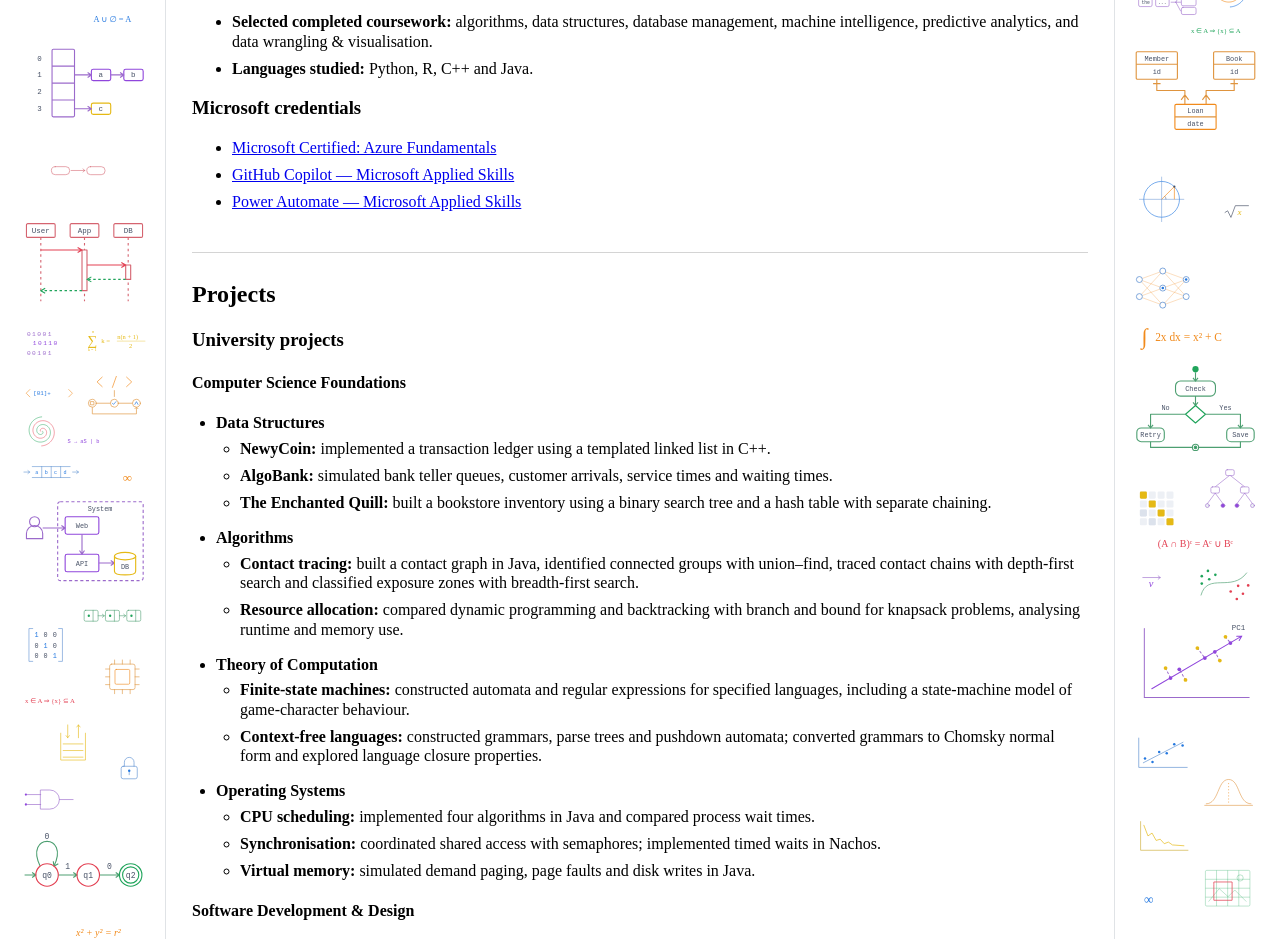
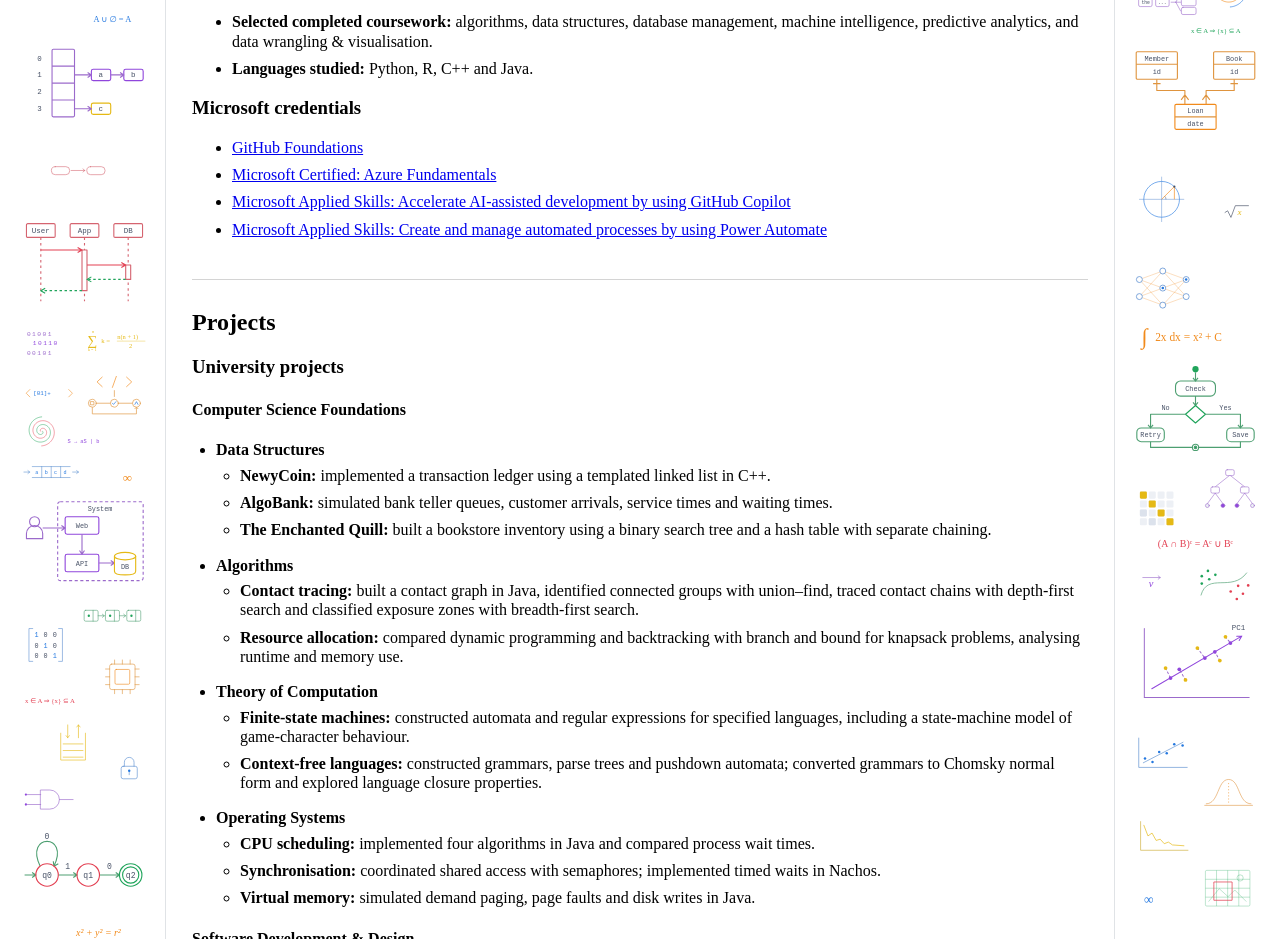
Before and after one commit to KingManning/zacharymanning-portfolio, a plain HTML site: page index.html in a window 1280 px wide. Shown: the part 880-1819 px from the top of the page. Drawn offline with Linux system fonts and the light colour scheme.

Commit message:
corrected cert links

```diff
--- a/index.html
+++ b/index.html
@@ -67,9 +67,10 @@
                 </ul>
                 <h3>Microsoft credentials</h3>
                 <ul>
-                    <li><a href="https://learn.microsoft.com/en-us/users/zacmanning-8709/credentials/284d1d6c016167d8">Microsoft Certified: Azure Fundamentals</a></li>
-                    <li><a href="https://learn.microsoft.com/en-us/users/zacmanning-8709/credentials/173a84cf86b14930">GitHub Copilot — Microsoft Applied Skills</a></li>
-                    <li><a href="https://learn.microsoft.com/en-us/users/zacmanning-8709/credentials/d453b489c1628e04">Power Automate — Microsoft Applied Skills</a></li>
+                    <li><a href="https://learn.microsoft.com/api/credentials/share/en-us/ZacManning-8709/B099FAD6DB1F415E?sharingId=9D0F6D0EFF31E1A4">GitHub Foundations</a></li>
+                    <li><a href="https://learn.microsoft.com/api/credentials/share/en-us/ZacManning-8709/284D1D6C016167D8?sharingId=9D0F6D0EFF31E1A4">Microsoft Certified: Azure Fundamentals</a></li>
+                    <li><a href="https://learn.microsoft.com/api/credentials/share/en-us/ZacManning-8709/173A84CF86B14930?sharingId=9D0F6D0EFF31E1A4">Microsoft Applied Skills: Accelerate AI-assisted development by using GitHub Copilot</a></li>
+                    <li><a href="https://learn.microsoft.com/api/credentials/share/en-us/ZacManning-8709/D453B489C1628E04?sharingId=9D0F6D0EFF31E1A4">Microsoft Applied Skills: Create and manage automated processes by using Power Automate</a></li>
                 </ul>
             </section>
             <section id="projects">
```
